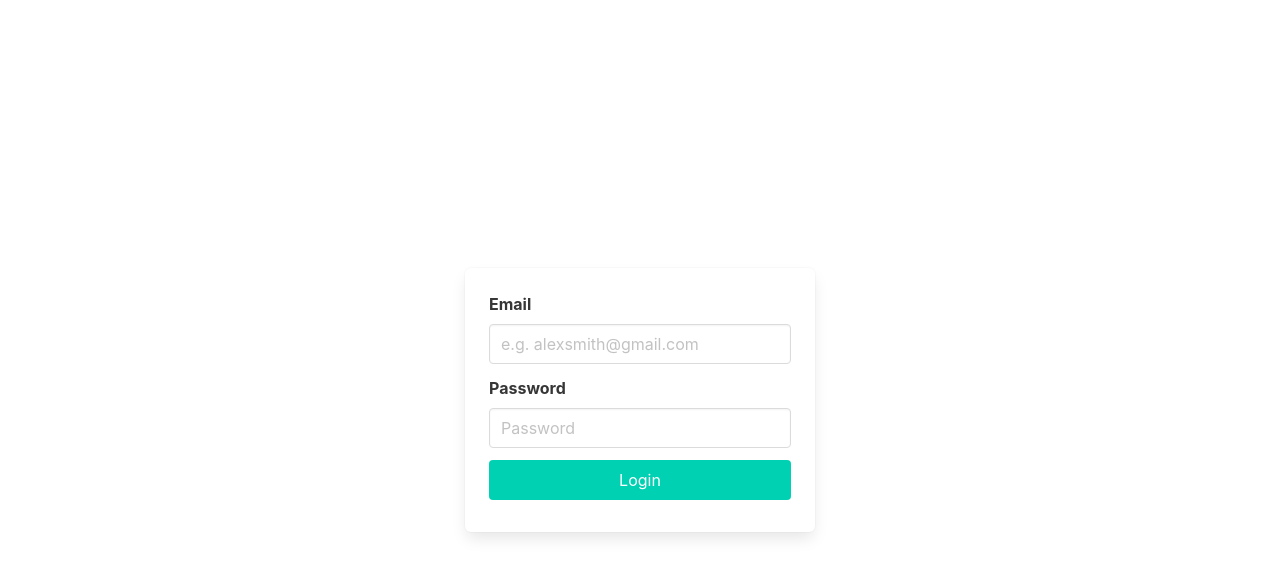
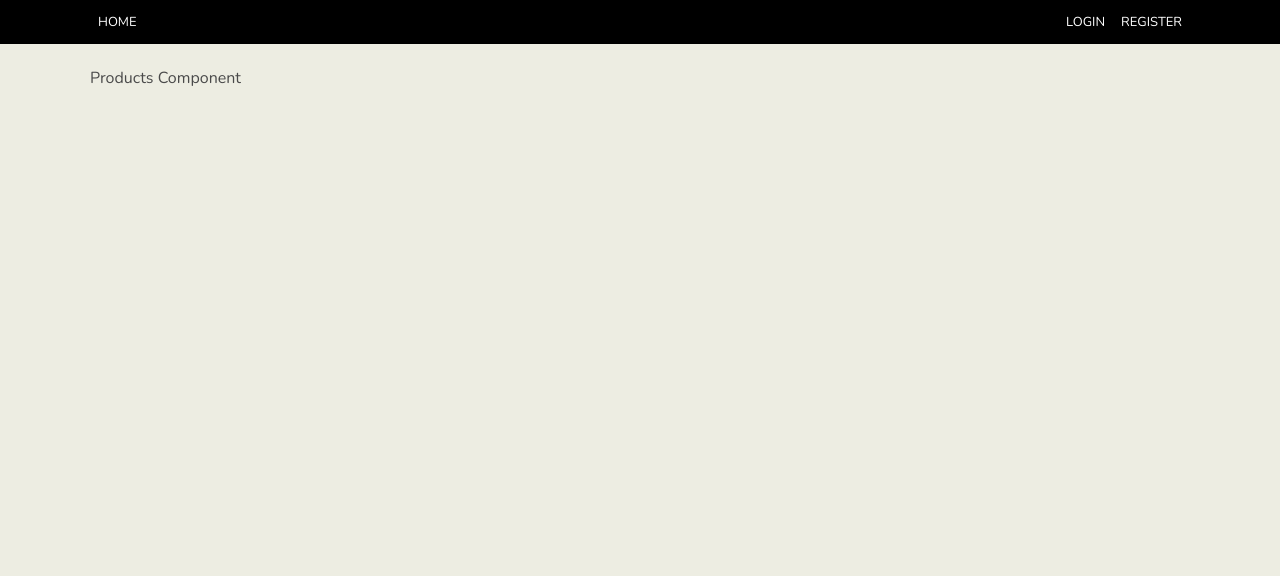
Before and after one commit to violahan/WebDev_react_store, a React (Create React App) app: page / in a window 1280 px wide. Shown: the top 576 px of the page. Built offline with nearby package versions, Linux system fonts and the light colour scheme.

Commit message:
Homepage Layout

```diff
--- /dev/null
+++ b/src/component/App.js
@@ -0,0 +1,18 @@
+import React from 'react'
+import Header from "./Header";
+import Products from "./Products";
+
+
+class App extends React.Component {
+
+    render() {
+        return (
+            <div className={"main"}>
+                <Header/>
+                <Products/>
+            </div>
+        )
+    }
+}
+
+export default App;
--- /dev/null
+++ b/src/component/Header.js
@@ -0,0 +1,27 @@
+import React from 'react'
+
+class Header extends React.Component{
+
+    render() {
+        return (
+            <div className={"header"}>
+                <div className={"grid"}>
+                    <div className={"start"}>
+                        <a href={"/"}>Home</a>
+
+                    </div>
+
+                    <div className={"end"}>
+                        <a href={"/"}>Login</a>
+                        <a href={"/"}>Register</a>
+
+                    </div>
+
+                </div>
+            </div>
+        )
+
+    }
+
+}
+export default Header;
--- a/src/component/Login.js
+++ b/src/component/Login.js
@@ -9,7 +9,7 @@ class Login extends React.Component{
                 <div className="field">
                     <label className="label">Email</label>
                     <div className="control">
-                        <input className="input" type="email" placeholder="e.g. alexsmith@gmail.com" />
+                        <input className="input" type="email" placeholder="e.g. viola.han@gmail.com" />
                     </div>
                 </div>
 
@@ -18,7 +18,6 @@ class Login extends React.Component{
                     <div className="control">
                         <input className="input" type="text" placeholder="Password" />
                     </div>
-
                 </div>
 
                 <div className="control">
@@ -30,5 +29,3 @@ class Login extends React.Component{
 
     }
 }
-
-export default Login;
--- /dev/null
+++ b/src/component/Products.js
@@ -0,0 +1,15 @@
+import React from 'react'
+
+class Products extends React.Component{
+
+    render() {
+        return (
+            <div className={"products"}>
+                <p>Products Component</p>
+            </div>
+        )
+
+    }
+
+}
+export default Products;
--- a/src/css/app.scss
+++ b/src/css/app.scss
@@ -1,5 +1,4 @@
 @charset "utf-8";
-@import "../../node_modules/bulma/bulma.sass";
 
 // Import a Google Font
 @import url('https://fonts.googleapis.com/css?family=Nunito:400,700');
@@ -10,6 +9,7 @@ $pink: #FA7C91;
 $brown: #757763;
 $beige-light: #D0D1CD;
 $beige-lighter: #EFF0EB;
+$yeezy-colour: #edede2;
 
 // Update Bulma's global variables
 $family-sans-serif: "Nunito", sans-serif;
@@ -19,4 +19,6 @@ $danger: $pink;
 
 
 // Update some of Bulma's component variables
-$body-background-color: $beige-lighter;
+$body-background-color: $yeezy-colour;
+
+@import "../../node_modules/bulma/bulma.sass";
--- a/src/index.js
+++ b/src/index.js
@@ -1,7 +1,7 @@
 import React from 'react';
 import ReactDom from 'react-dom';
-import Login from './component/Login';
+import App from './component/App';
 import './css/app.scss';
 import './css/style.scss'
 
-ReactDom.render(<Login />, document.getElementById('root'));
+ReactDom.render(<App/>, document.getElementById('root'));
```
